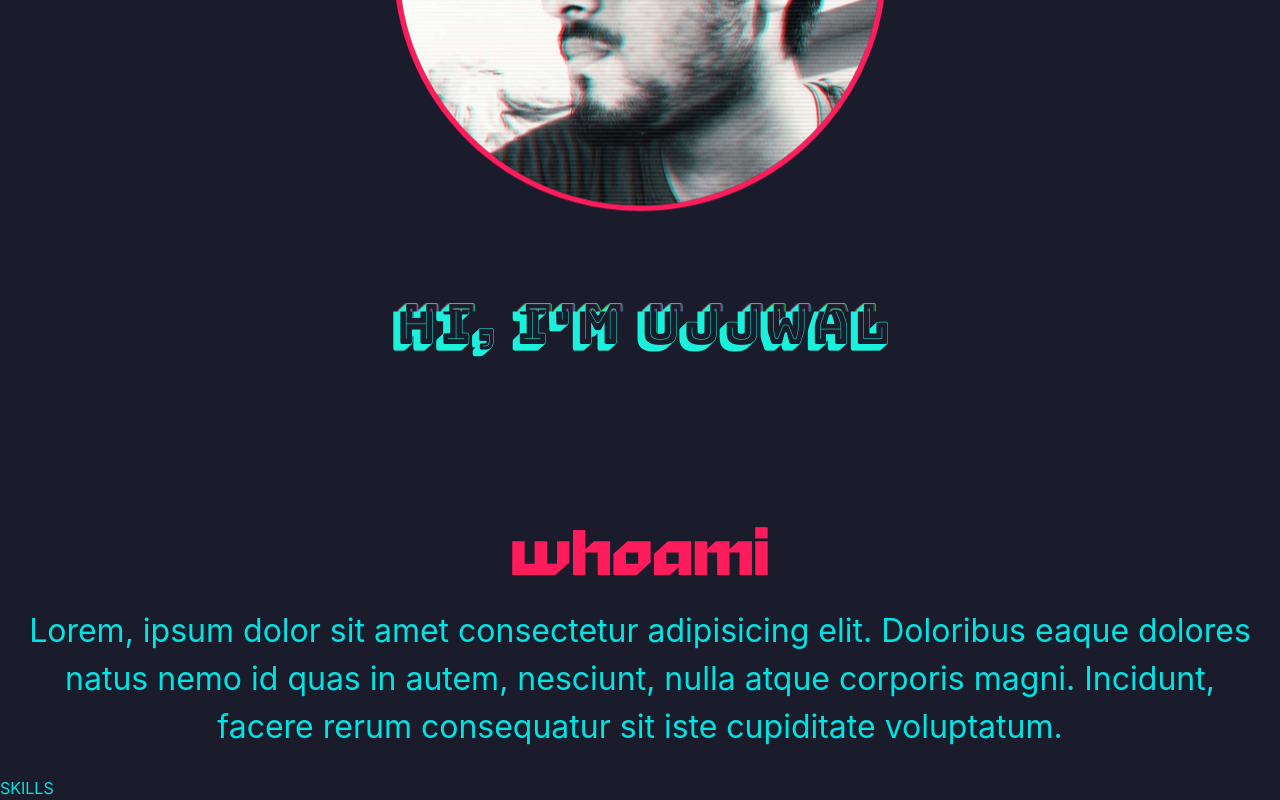
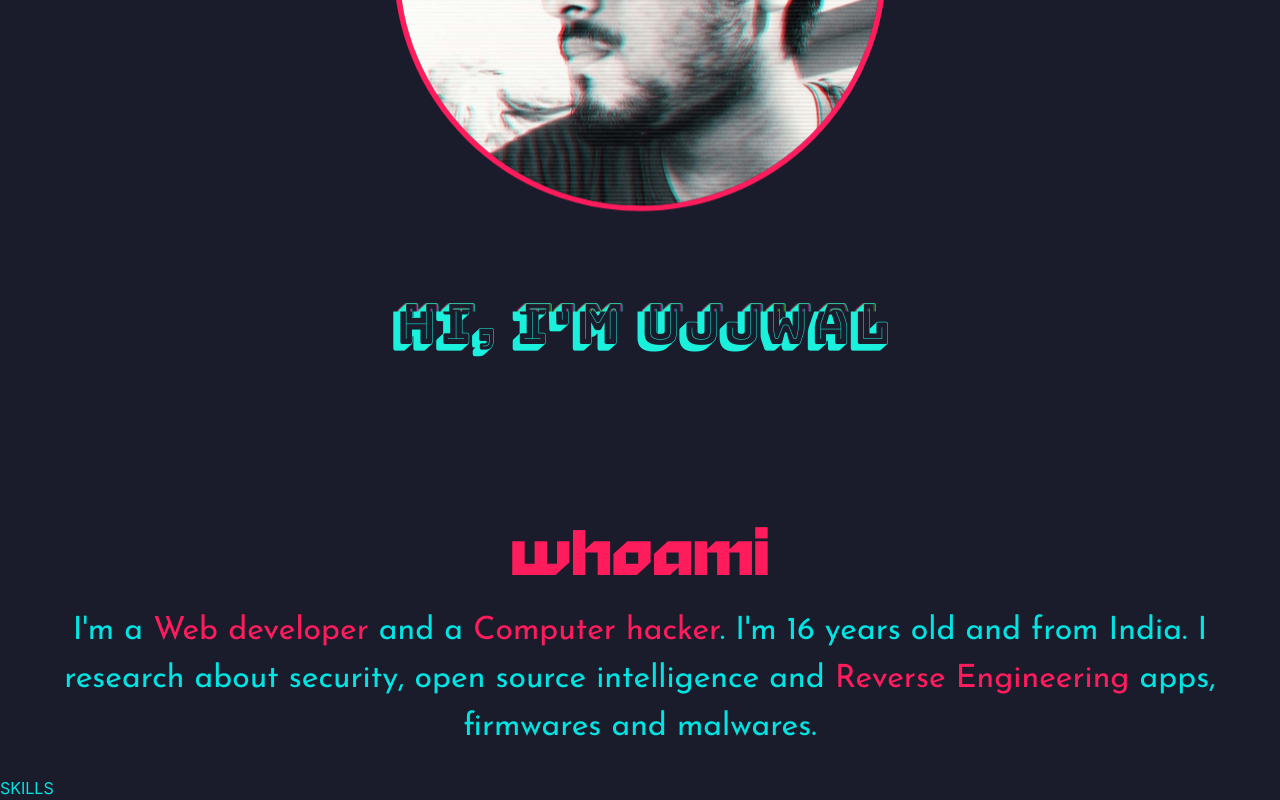
Before and after one commit to ujjwal-kr/mywebsite, a React (Create React App) app: page / in a window 1280 px wide. Shown: the part 315-1115 px from the top of the page. Built offline with nearby package versions, Linux system fonts and the light colour scheme.

Commit message:
added whoami

```diff
--- a/src/App.sass
+++ b/src/App.sass
@@ -1,4 +1,9 @@
 @charset "utf-8"
+
+@import url('https://fonts.googleapis.com/css2?family=Josefin+Sans&display=swap')
+
+.text
+    font-family: 'Josefin Sans', sans-serif !important
 
 @font-face
     font-family: 'stiff'
@@ -6,7 +11,7 @@
 
 
 .stiff
-    font-family: 'stiff', srif !important
+    font-family: 'stiff', serif
 
 
 // Set your brand colors
--- a/src/components/home.tsx
+++ b/src/components/home.tsx
@@ -26,6 +26,13 @@ export const ImgContainer = styled.div`
     margin: auto;
 `
 
+export const ScrollImg = styled.img`
+    width: 10em;
+    height: 10em;
+    position: relative;
+    top: 6em;
+`
+
 export const Name = styled.p`
     margin-top: 1em;
     font-size: 3.5em;
--- a/src/home.tsx
+++ b/src/home.tsx
@@ -3,6 +3,7 @@ import MyImage from './assets/me.jpg';
 import { MyImageEl, ImgContainer, Name, Description } from './components/home';
 import { motion } from 'framer-motion';
 import './glitch.scss';
+
 function Home() {
     return (
         <div>
@@ -44,8 +45,8 @@ function Hero() {
 
             <Description>
                 <h1 style={{fontSize:'4em'}} className="has-text-primary stiff">whoami</h1>
-                <p style={{fontSize:'2em'}}>
-                    Lorem, ipsum dolor sit amet consectetur adipisicing elit. Doloribus eaque dolores natus nemo id quas in autem, nesciunt, nulla atque corporis magni. Incidunt, facere rerum consequatur sit iste cupiditate voluptatum.
+                <p style={{fontSize:'2em'}} className="text">
+                    I'm a <a href="https://en.wikipedia.org/wiki/Web_developer">Web developer </a>and a  <a href="https://en.wikipedia.org/wiki/Hacker">Computer hacker</a>. I'm 16 years old and from India. I research about security, open source intelligence and <a href="https://en.wikipedia.org/wiki/Reverse_engineering">Reverse Engineering</a> apps, firmwares and malwares.
                 </p>
             </Description>
         </div>
```
Also changed, not shown: src/assets/scroll.png (deleted), src/assets/scroll.svg (deleted).
